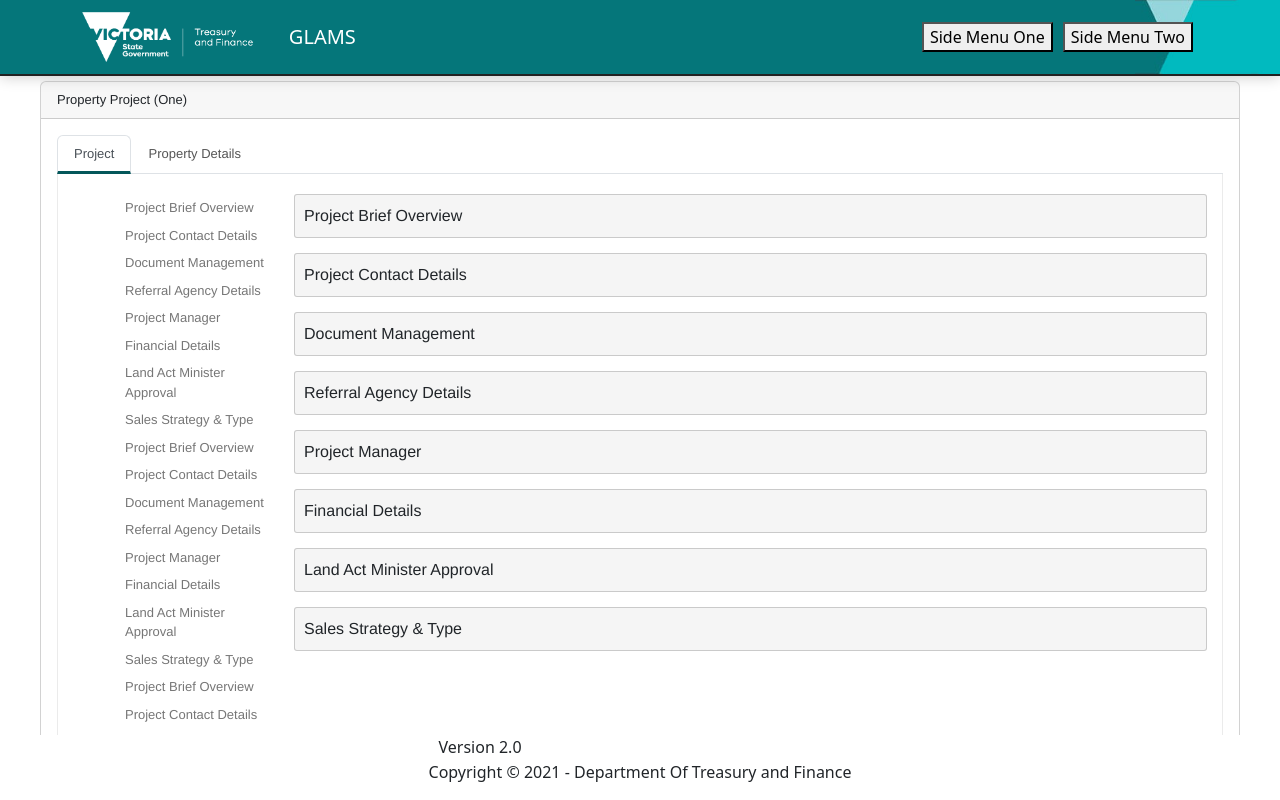
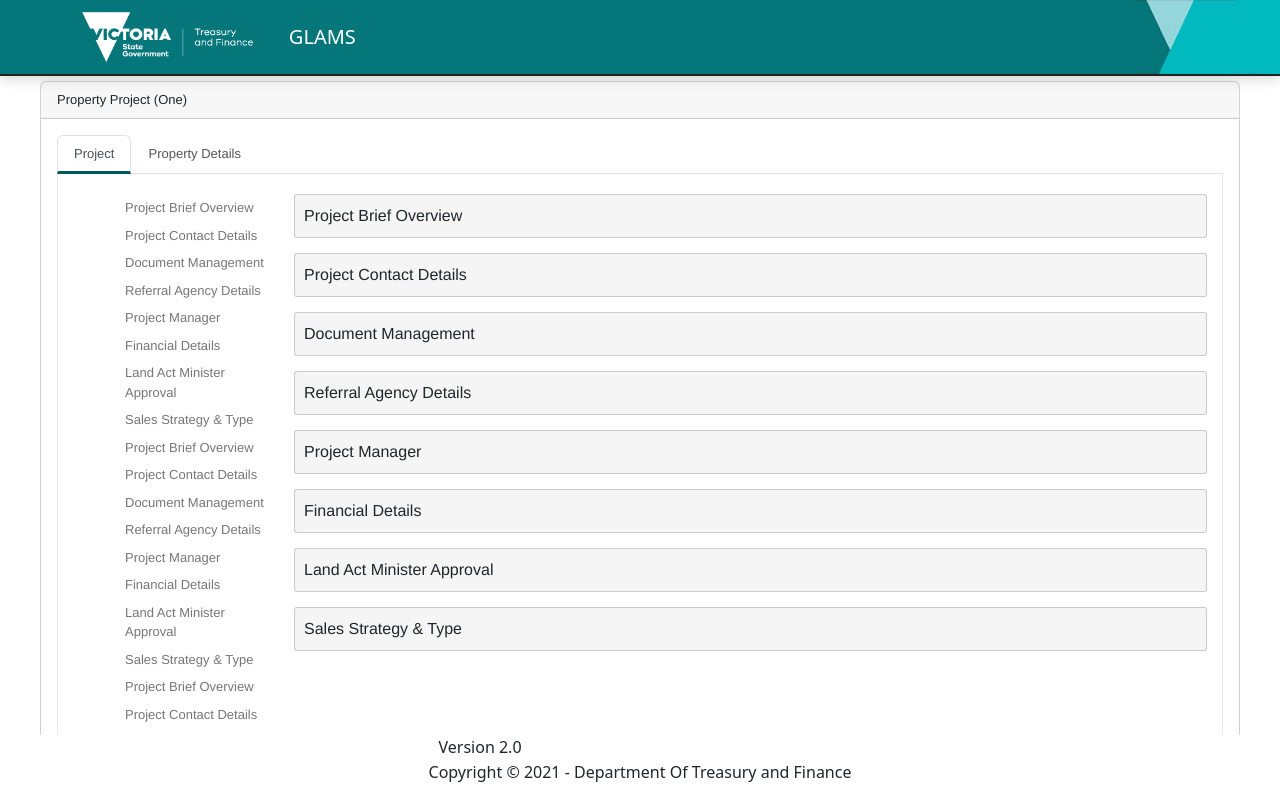
Before and after one commit to TDL013/Glams_POC, an Angular app: page /side-menu-one in a window 1280 px wide. Built offline with nearby package versions, Linux system fonts and the light colour scheme.

Commit message:
Side menu left border styl

```diff
--- a/src/app/core/navbar/navbar.component.html
+++ b/src/app/core/navbar/navbar.component.html
@@ -3,11 +3,11 @@
     <img src="/assets/img/dtf-logo-white-wordmark.png">
 
     <ng-content select=".logo"></ng-content>
-    <button [routerLink]="'side-menu-one'">
+    <!-- <button [routerLink]="'side-menu-one'">
       Side Menu One
     </button>
     <button [routerLink]="'side-menu-two'">
       Side Menu Two
-    </button>
+    </button> -->
   </div>
 </nav>
--- a/src/app/side-menu-one-details/the-side-menu-one/the-side-menu-one.component.scss
+++ b/src/app/side-menu-one-details/the-side-menu-one/the-side-menu-one.component.scss
@@ -13,3 +13,8 @@ li {
   cursor: pointer;
   width: 189px;
 }
+
+.selected {
+  border-left: #04575a 1px solid;
+  font-weight: 700;
+}
```
